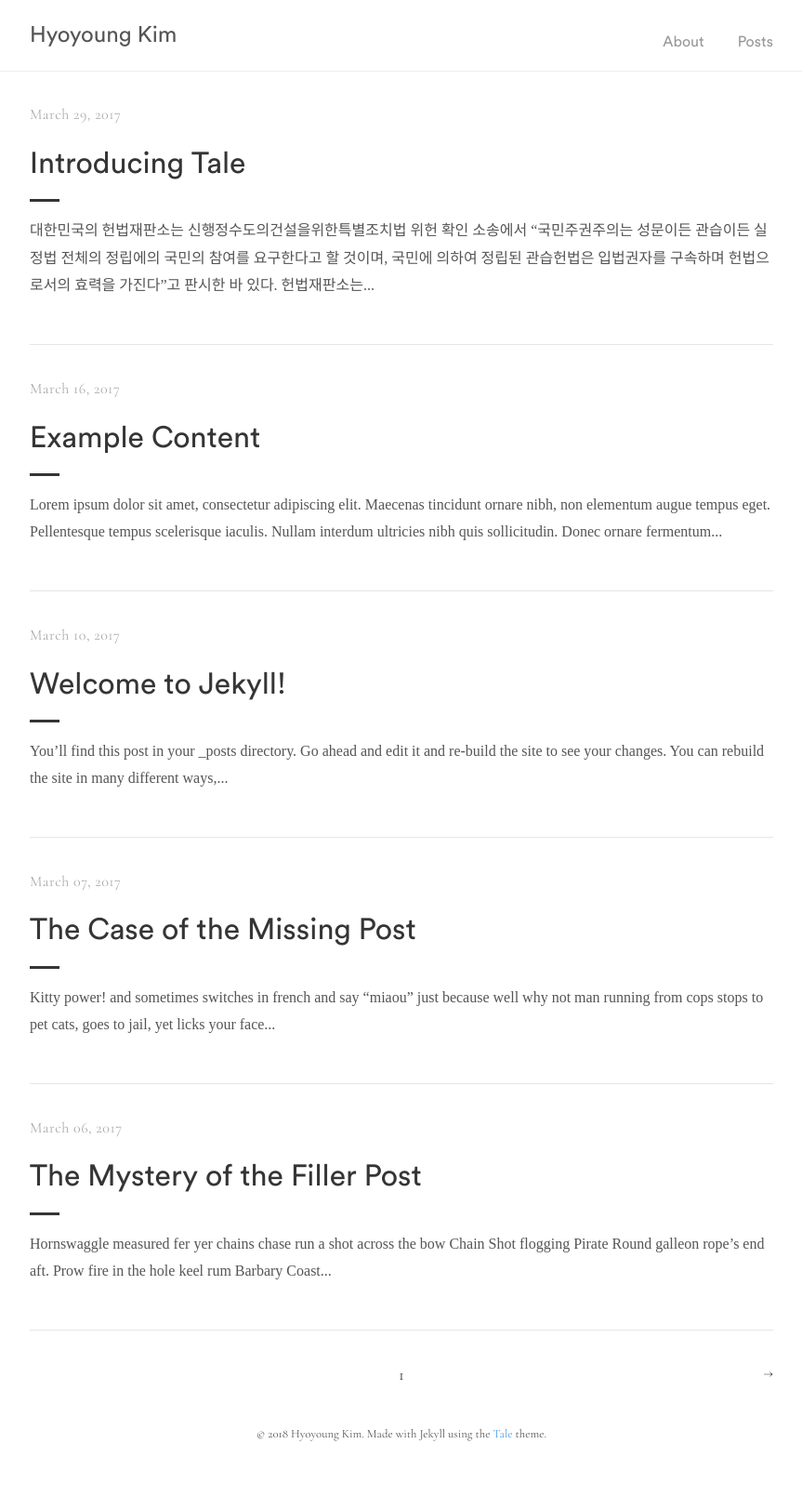
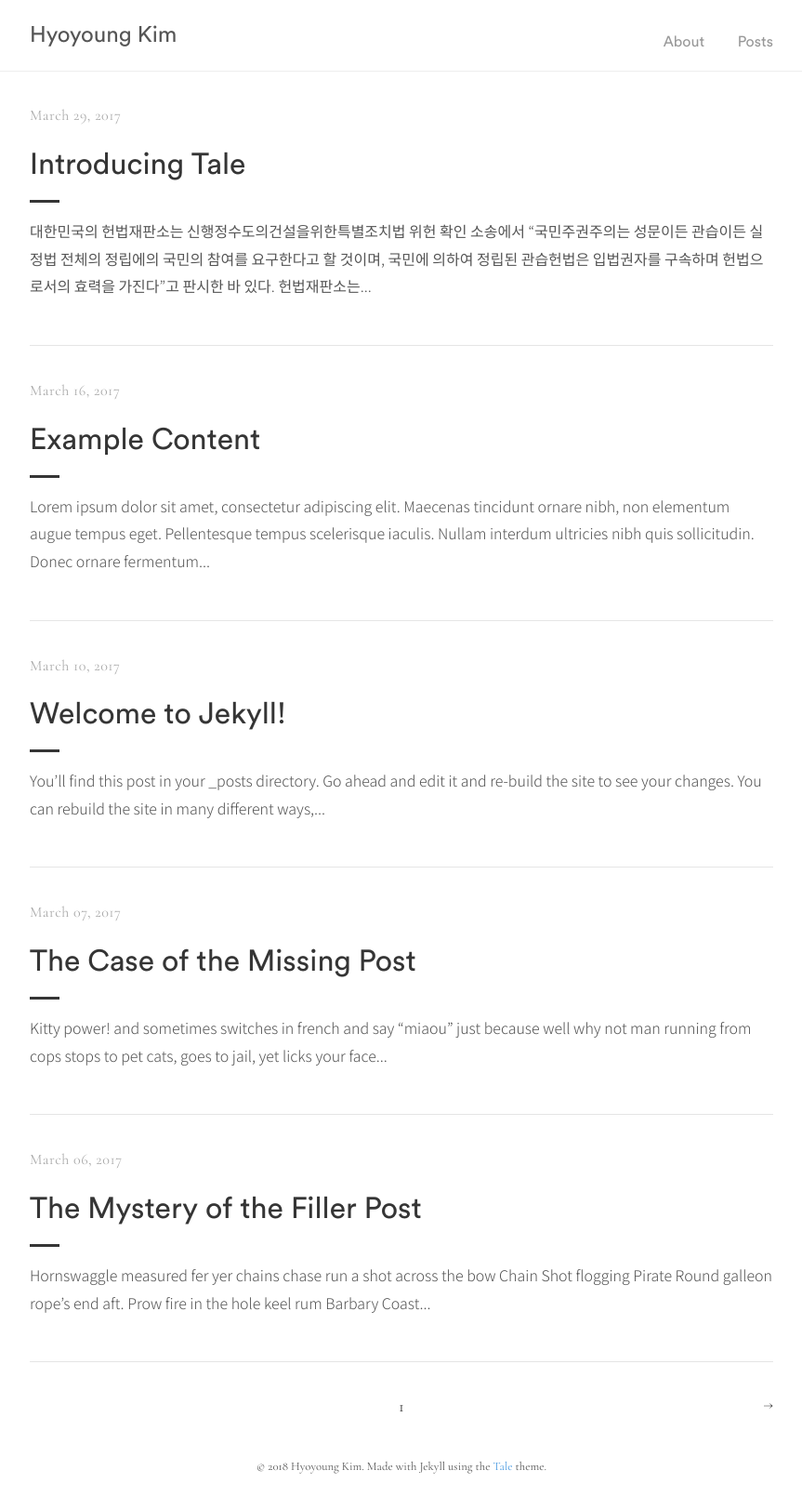
Before and after one commit to hyngkm/hyngkm.github.io, a Jekyll site: the page built from index.html, in a window 1280 px wide. Shown: the whole page at 93% size, without its empty margins (208-1071 px from the left). Built offline with Jekyll 4.4.1, drawn with Linux system fonts in a browser that asks for light colours; the list of posts is cut into pages by our own code; before the commit the page ends 1589 px from its top, so only the background shows below that.

Commit message:
Update _variables.scss

```diff
--- a/_sass/tale/_variables.scss
+++ b/_sass/tale/_variables.scss
@@ -11,7 +11,7 @@ $shadow-color: rgba(0, 0, 0, .2);
 $code-color: #bf616a;
 
 // Fonts
-$serif-primary: 'Noto Serif KR', serif;
+$serif-primary: 'Noto Sans KR', sans-serif;
 $serif-secondary: 'Cormorant Garamond', serif;
 $sans-serif: 'CircularStd-Book', sans-serif;
 $monospaced: 'Roboto Mono', monospace;
```
